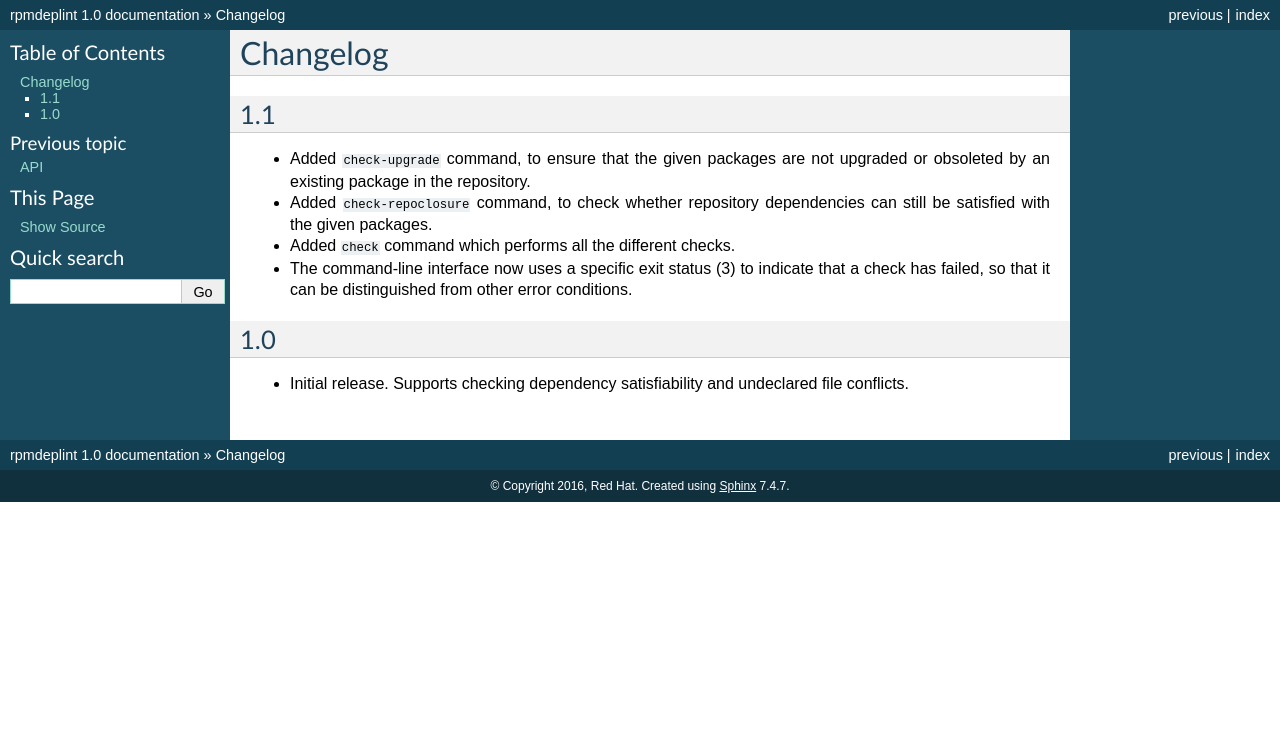
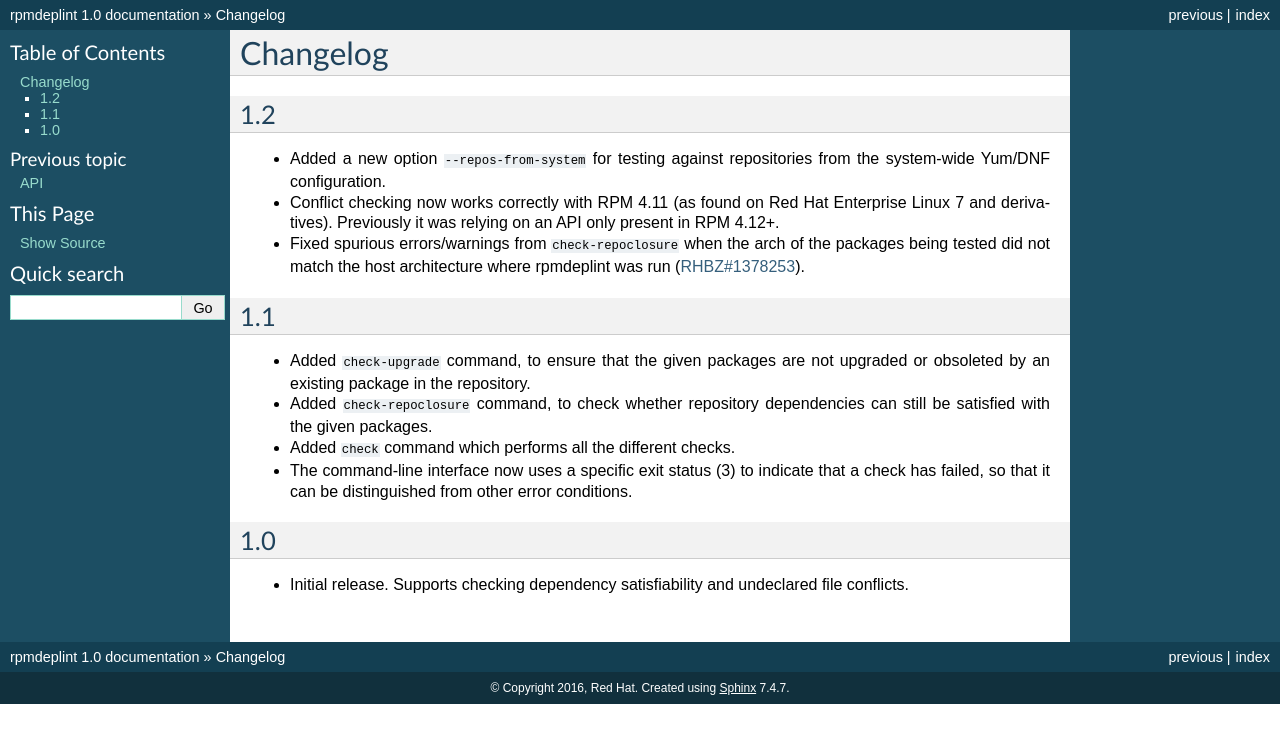
Before and after one commit to default-to-open/rpmdeplint, a Sphinx documentation site: the page built from docs/CHANGES.rst, in a window 1280 px wide. Shown: the top 743 px of the page. Built offline with Sphinx 7.4.7, drawn with Linux system fonts in a browser that asks for light colours.

Commit message:
Automatic commit of release 1.2

```diff
--- a/docs/CHANGES.rst
+++ b/docs/CHANGES.rst
@@ -1,5 +1,20 @@
 Changelog
 ---------
+
+1.2
+~~~
+
+* Added a new option ``--repos-from-system`` for testing against repositories
+  from the system-wide Yum/DNF configuration.
+
+* Conflict checking now works correctly with RPM 4.11 (as found on Red Hat
+  Enterprise Linux 7 and derivatives). Previously it was relying on an API only
+  present in RPM 4.12+.
+
+* Fixed spurious errors/warnings from ``check-repoclosure`` when the arch of
+  the packages being tested did not match the host architecture where
+  rpmdeplint was run
+  (`RHBZ#1378253 <https://bugzilla.redhat.com/show_bug.cgi?id=1378253>`__).
 
 1.1
 ~~~
--- a/setup.py
+++ b/setup.py
@@ -10,7 +10,7 @@ class build(_build):
 
 
 name = 'rpmdeplint'
-version = '1.1'
+version = '1.2'
 release = version
 
 setup(name='rpmdeplint',
```
Also changed, not shown: 1 other file.
